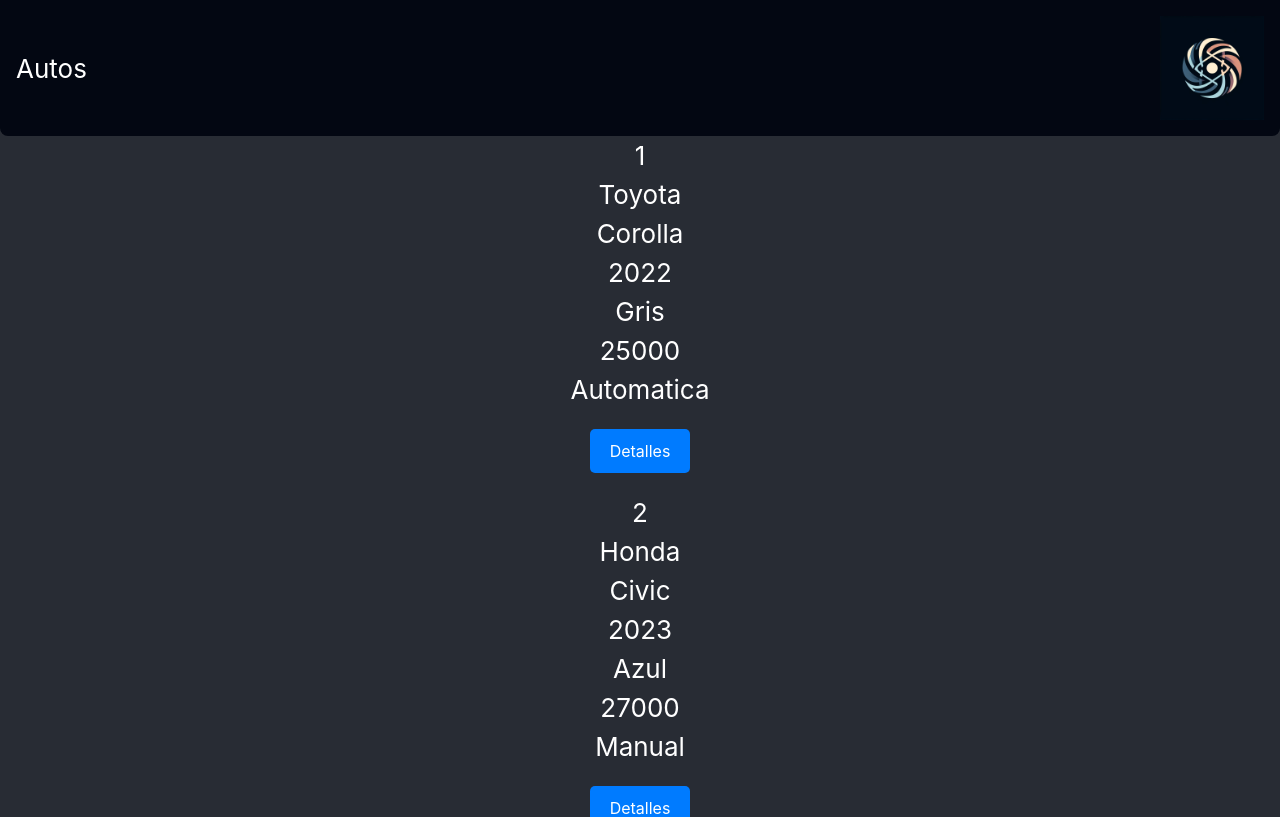
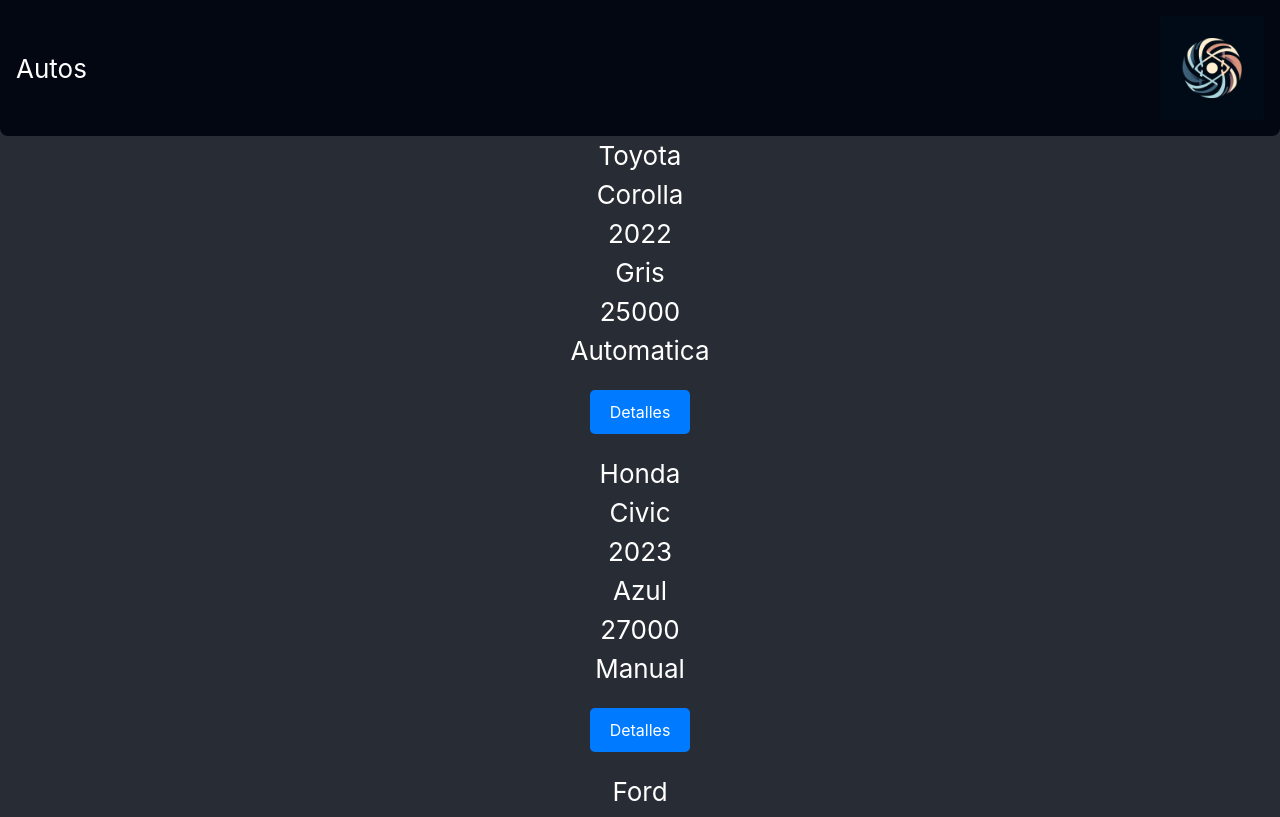
Before and after one commit to Diego966-b/PWA-TP2, a React (Create React App) app: page / in a window 1280 px wide. Shown: the top 817 px of the page. Built offline with nearby package versions, Linux system fonts and the light colour scheme.

Commit message:
componente de router

```diff
--- a/src/components/ListarAutos/ListarAutos.jsx
+++ b/src/components/ListarAutos/ListarAutos.jsx
@@ -5,7 +5,7 @@
             {colAutos.map ((auto) => {
                 return (
                     <div className='' key={auto.id}>
-                        <p>{auto.id}</p>
+
                         <p>{auto.marca}</p>
                         <p>{auto.modelo}</p>
                         <p>{auto.anio}</p>
--- /dev/null
+++ b/src/components/Router/Router.jsx
@@ -0,0 +1,18 @@
+import {ROUTES} from "../../consts/rutas";
+import Home from "../../pages/Home/Home";
+import Detalles from "../../pages/Detalles/Detalles";
+import { createBrowserRouter } from "react-router-dom";
+
+
+const router = createBrowserRouter([
+    {
+        path: ROUTES.home,
+        element: <Home />,
+    },
+    {
+        path: ROUTES.detalles,
+        element: <Detalles />,
+    },
+]);
+
+export {router};
```
Also changed, not shown: src/App.js (+2 -15 lines).
